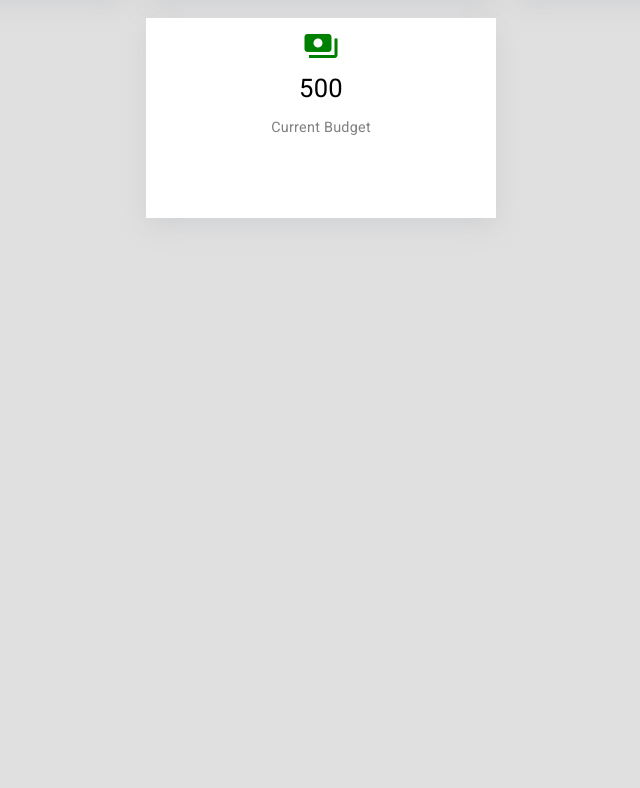
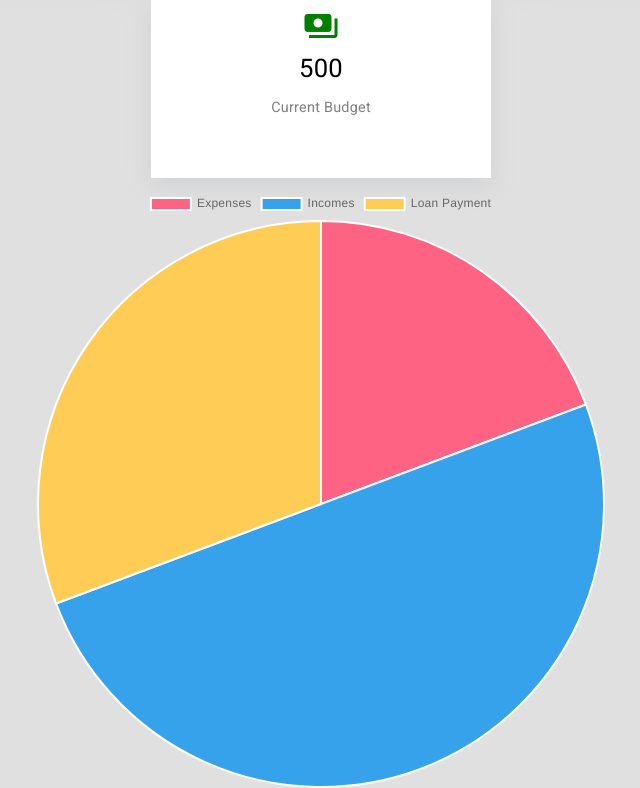
Before and after one commit to AtalaySezen/budget-app, an Angular app in the folder budget-app/: page /home in a window 1280 px wide. Shown: the part 292-1080 px from the top of the page, without its empty margins (319-959 px from the left). Before the commit the page ends 800 px from the top, so only its background shows below. Built offline with nearby package versions, Linux system fonts and the light colour scheme.

Commit message:
feats : chart.js projeye eklendi ve örnek component oluşturuldu.

```diff
--- a/budget-app/package.json
+++ b/budget-app/package.json
@@ -20,6 +20,7 @@
     "@angular/platform-browser": "^16.2.0",
     "@angular/platform-browser-dynamic": "^16.2.0",
     "@angular/router": "^16.2.0",
+    "chart.js": "^4.4.0",
     "rxjs": "~7.8.0",
     "tslib": "^2.3.0",
     "zone.js": "~0.13.0"
--- a/budget-app/src/app/components/chart/chart.component.html
+++ b/budget-app/src/app/components/chart/chart.component.html
@@ -1 +1,3 @@
-<p>chart works!</p>
+<div style="width: 600px;height: 600px;">
+    <canvas id="myChart"></canvas>
+</div>
--- a/budget-app/src/app/components/chart/chart.component.ts
+++ b/budget-app/src/app/components/chart/chart.component.ts
@@ -1,4 +1,6 @@
 import { Component } from '@angular/core';
+import Chart from 'chart.js/auto';
+import { getRelativePosition } from 'chart.js/helpers';
 
 @Component({
   selector: 'app-chart',
@@ -6,5 +8,31 @@ import { Component } from '@angular/core';
   styleUrls: ['./chart.component.scss']
 })
 export class ChartComponent {
+  title: string = 'chartDemo';
+
+  ngOnInit() {
+    var myChart = new Chart("myChart", {
+      type: 'pie',
+      data: {
+        labels: [
+          'Expenses',
+          'Incomes',
+          'Loan Payment'
+        ],
+        datasets: [{
+          // label: 'My First Dataset',
+          data: [5400, 14000, 8600],
+          backgroundColor: [
+            'rgb(255, 99, 132)',
+            'rgb(54, 162, 235)',
+            'rgb(255, 205, 86)'
+          ],
+          hoverOffset: 1
+        }]
+      }
+    });
+  }
+
+
 
 }
--- a/budget-app/src/app/components/data-cards/data-cards.component.scss
+++ b/budget-app/src/app/components/data-cards/data-cards.component.scss
@@ -1,6 +1,6 @@
 .data-card {
-    width: 350px;
-    height: 200px;
+    width: 340px;
+    height: 180px;
     background-color: #fff;
     margin: 10px 10px;
     box-shadow: rgba(149, 157, 165, 0.2) 0px 8px 24px;
--- a/budget-app/src/app/pages/home/home.component.html
+++ b/budget-app/src/app/pages/home/home.component.html
@@ -1,13 +1,18 @@
 <app-navbar></app-navbar>
 <section class="container">
     <div class="cards">
-        <app-data-cards [icon]="'calendar_month'" [infoHeader]="'OCT 09 2023'" [infoText]="'First Expense Date'"></app-data-cards>
-        <app-data-cards [icon]="'check'" [infoHeader]="'OCT 09 2023'" [infoText]="'Latest Expense Date'"></app-data-cards>
+        <app-data-cards [icon]="'calendar_month'" [infoHeader]="'OCT 09 2023'"
+            [infoText]="'First Expense Date'"></app-data-cards>
+        <app-data-cards [icon]="'check'" [infoHeader]="'OCT 09 2023'"
+            [infoText]="'Latest Expense Date'"></app-data-cards>
         <app-data-cards [icon]="'receipt'" [infoHeader]="'2'" [infoText]="'Number of Expenses'"></app-data-cards>
-        <app-data-cards [icon]="'payments'" [infoHeader]="'500'" [color]="'green'" [infoText]="'Current Budget'"></app-data-cards>
+        <app-data-cards [icon]="'payments'" [infoHeader]="'500'" [color]="'green'"
+            [infoText]="'Current Budget'"></app-data-cards>
+    </div>
+
+    <div>
+        <app-chart></app-chart>
     </div>
 
 
-
-
 </section>
```
Also changed, not shown: 1 other file (tests, documents, lock files or other folders).
